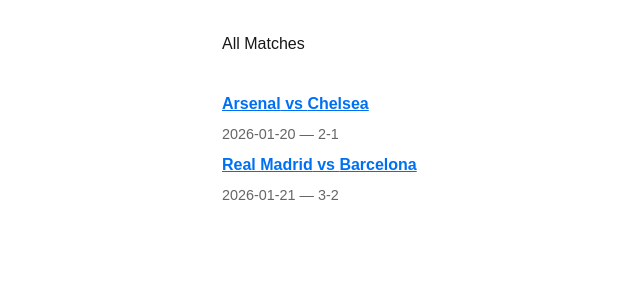
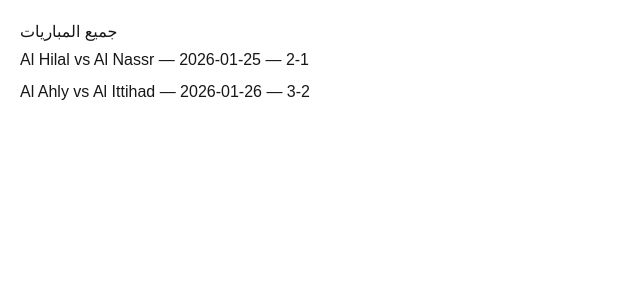
Before and after one commit to nawahtkui/ai-sports-content-generator, a Next.js app: page /matches in a window 1280 px wide. Shown: the top 300 px of the page, without its empty margins (0-640 px from the left). Built offline with nearby package versions, Linux system fonts and the light colour scheme.

Commit message:
Reset and add new pages for Arab/Gulf teams and matches

```diff
--- a/app/arab-teams/page.tsx
+++ b/app/arab-teams/page.tsx
@@ -7,10 +7,10 @@
   );
 
   return (
-    <main style={{ padding: "20px" }}>
+    <main style={{ padding: "20px", fontFamily: "sans-serif" }}>
       <h1>الفرق العربية والخليجية</h1>
       {arabTeams.length === 0 && <p>لا توجد فرق عربية مضافة بعد.</p>}
-      <ul>
+      <ul style={{ lineHeight: "2" }}>
         {arabTeams.map(team => (
           <li key={team.id}>
             <Link href={`/teams/${team.id}`}>{team.name} ({team.region})</Link>
--- a/app/matches/[slug]/page.tsx
+++ /dev/null
@@ -1,29 +0,0 @@
-import { notFound } from "next/navigation";
-import matches from "../../../data/matches.json";
-
-interface Params {
-  params: { slug: string };
-}
-
-export default function MatchPage({ params }: Params) {
-  const matchSlug = decodeURIComponent(params.slug).toLowerCase().trim();
-
-  // البحث عن المباراة حسب slug
-  const match = matches.find((m) => m.slug.toLowerCase() === matchSlug);
-
-  if (!match) return notFound();
-
-  return (
-    <main style={{ padding: "2rem", fontFamily: "sans-serif", maxWidth: "800px", margin: "0 auto" }}>
-      <h1>
-        {match.home} vs {match.away}
-      </h1>
-      <p style={{ color: "#666", fontSize: "0.9rem" }}>{match.date}</p>
-      <p style={{ fontWeight: "bold", fontSize: "1.2rem" }}>Score: {match.score}</p>
-      <p style={{ marginTop: "1rem", lineHeight: "1.6" }}>{match.summary}</p>
-      <a href="/matches" style={{ display: "inline-block", marginTop: "2rem", color: "#0070f3", textDecoration: "underline" }}>
-        ← Back to all matches
-      </a>
-    </main>
-  );
-}
--- a/app/matches/page.tsx
+++ b/app/matches/page.tsx
@@ -1,21 +1,16 @@
-import matches from "../../data/matches.json";
+import matches from "@/data/matches.json";
+import Link from "next/link";
 
 export default function MatchesPage() {
   return (
-    <main style={{ padding: "2rem", fontFamily: "sans-serif", maxWidth: "900px", margin: "0 auto" }}>
-      <h1>All Matches</h1>
-      <ul style={{ marginTop: "2rem", lineHeight: "2" }}>
-        {matches.map((match) => (
+    <main style={{ padding: "20px", fontFamily: "sans-serif" }}>
+      <h1>جميع المباريات</h1>
+      <ul style={{ lineHeight: "2" }}>
+        {matches.map(match => (
           <li key={match.slug}>
-            <a
-              href={`/matches/${match.slug}`}
-              style={{ textDecoration: "underline", color: "#0070f3" }}
-            >
-              <strong>{match.home} vs {match.away}</strong>
-            </a>
-            <div style={{ fontSize: "0.9rem", color: "#666" }}>
-              {match.date} — {match.score}
-            </div>
+            <Link href={`/matches/${match.slug}`}>
+              {match.home} vs {match.away} — {match.date} — {match.score}
+            </Link>
           </li>
         ))}
       </ul>
--- a/app/teams/[id]/page.tsx
+++ /dev/null
@@ -1,20 +0,0 @@
-import teams from "@/data/teams.json";
-
-export default function TeamPage({ params }: { params: { id: string } }) {
-  const team = teams.find((t) => t.id === params.id);
-
-  if (!team) {
-    return <h2>الفريق غير موجود</h2>;
-  }
-
-  return (
-    <main style={{ padding: "20px" }}>
-      <h1>{team.name}</h1>
-
-      <p><strong>الدولة:</strong> {team.country}</p>
-      <p><strong>القارة:</strong> {team.continent}</p>
-      <p><strong>سنة التأسيس:</strong> {team.founded}</p>
-      <p><strong>الملعب:</strong> {team.stadium}</p>
-    </main>
-  );
-}
--- a/app/teams/[team]/page.tsx
+++ b/app/teams/[team]/page.tsx
@@ -1,73 +1,36 @@
 import { notFound } from "next/navigation";
-import teams from "../../../data/teams.json";
-import matches from "../../../data/matches.json";
-import Link from "next/link";
+import teams from "@/data/teams.json";
+import matches from "@/data/matches.json";
 
-interface Props {
+interface Params {
   params: { team: string };
 }
 
-export default function TeamPage({ params }: Props) {
-  const team = teams.find(
-    (t) => t.slug === params.team
-  );
+export default function TeamPage({ params }: Params) {
+  const teamSlug = params.team.toLowerCase();
 
+  const team = teams.find(t => t.id.toLowerCase() === teamSlug);
   if (!team) return notFound();
 
   const teamMatches = matches.filter(
-    (m) =>
-      m.home === team.name ||
-      m.away === team.name
+    m => m.home.toLowerCase() === teamSlug || m.away.toLowerCase() === teamSlug
   );
 
   return (
-    <main style={{ padding: "2rem", maxWidth: "1000px", margin: "auto" }}>
-      <h1>{team.name}</h1>
-
-      <p style={{ marginTop: "0.5rem", color: "#666" }}>
-        {team.country} · {team.continent}
-      </p>
-
-      <section style={{ marginTop: "2rem" }}>
-        <h2>Club Information</h2>
-        <ul>
-          <li><strong>Founded:</strong> {team.founded}</li>
-          <li><strong>Stadium:</strong> {team.stadium}</li>
-          <li>
-            <strong>League:</strong>{" "}
-            <Link href={`/leagues/${team.league.toLowerCase().replace(" ", "-")}`}>
-              {team.league}
-            </Link>
-          </li>
-          <li><strong>League Titles:</strong> {team.titles}</li>
-        </ul>
-      </section>
-
-      <section style={{ marginTop: "2rem" }}>
-        <h2>About</h2>
-        <p>{team.description}</p>
-      </section>
-
-      <section style={{ marginTop: "2rem" }}>
-        <h2>Recent Matches</h2>
-
+    <main style={{ padding: "20px", fontFamily: "sans-serif", maxWidth: "900px" }}>
+      <h1>{team.name} - {team.region}</h1>
       {teamMatches.length === 0 ? (
-          <p>No matches available.</p>
+        <p>لا توجد مباريات لهذا الفريق حتى الآن.</p>
       ) : (
-          <ul>
-            {teamMatches.map((match) => (
+        <ul style={{ lineHeight: "2" }}>
+          {teamMatches.map(match => (
             <li key={match.slug}>
-                <strong>
-                  {match.home} vs {match.away}
-                </strong>
-                <div style={{ fontSize: "0.9rem", color: "#666" }}>
-                  {match.date} — {match.score} — {match.league}
-                </div>
+              <strong>{match.home} vs {match.away}</strong> — {match.date} — {match.score}
+              <p>{match.summary}</p>
             </li>
           ))}
         </ul>
       )}
-      </section>
     </main>
   );
 }
--- a/app/teams/page.tsx
+++ /dev/null
@@ -1,20 +0,0 @@
-import teams from "@/data/teams.json";
-import Link from "next/link";
-
-export default function TeamsPage() {
-  return (
-    <main style={{ padding: "20px" }}>
-      <h1>الفرق الرياضية</h1>
-
-      <ul>
-        {teams.map((team) => (
-          <li key={team.id}>
-            <Link href={`/teams/${team.id}`}>
-              {team.name} – {team.country}
-            </Link>
-          </li>
-        ))}
-      </ul>
-    </main>
-  );
-}
--- a/data/matches.json
+++ b/data/matches.json
@@ -1,18 +1,4 @@
 [
-  {
-    "slug": "arsenal-vs-chelsea",
-    "home": "Arsenal",
-    "away": "Chelsea",
-    "date": "2026-01-20",
-    "score": "2-1",
-    "summary": "Arsenal defeated Chelsea in an exciting match with late drama."
-  },
-  {
-    "slug": "real-madrid-vs-barcelona",
-    "home": "Real Madrid",
-    "away": "Barcelona",
-    "date": "2026-01-21",
-    "score": "3-2",
-    "summary": "A thrilling El Clásico with goals, intensity, and brilliant performances."
-  }
+  { "slug": "alhilal-vs-alnassr", "home": "Al Hilal", "away": "Al Nassr", "date": "2026-01-25", "score": "2-1", "summary": "مباراة ديربي مثيرة بين الهلال والنصر." },
+  { "slug": "alahly-vs-alittihad", "home": "Al Ahly", "away": "Al Ittihad", "date": "2026-01-26", "score": "3-2", "summary": "مباراة قوية للأندية العربية بين الأهلي والإتحاد." }
 ]
--- a/data/teams.json
+++ b/data/teams.json
@@ -1,18 +1,7 @@
 [
-  {
-    "id": "133739",
-    "name": "Real Madrid",
-    "country": "Spain",
-    "continent": "Europe",
-    "founded": 1902,
-    "stadium": "Santiago Bernabéu"
-  },
-  {
-    "id": "133602",
-    "name": "Barcelona",
-    "country": "Spain",
-    "continent": "Europe",
-    "founded": 1899,
-    "stadium": "Camp Nou"
-  }
+  { "id": "alhilal", "name": "Al Hilal", "continent": "Asia", "region": "Saudi Arabia" },
+  { "id": "alahly", "name": "Al Ahly", "continent": "Africa", "region": "Egypt" },
+  { "id": "alnassr", "name": "Al Nassr", "continent": "Asia", "region": "Saudi Arabia" },
+  { "id": "alittihad", "name": "Al Ittihad", "continent": "Asia", "region": "Saudi Arabia" },
+  { "id": "alqadsia", "name": "Al Qadsia", "continent": "Asia", "region": "Kuwait" }
 ]
```
Lines whose indentation alone changed are shown as unchanged.
